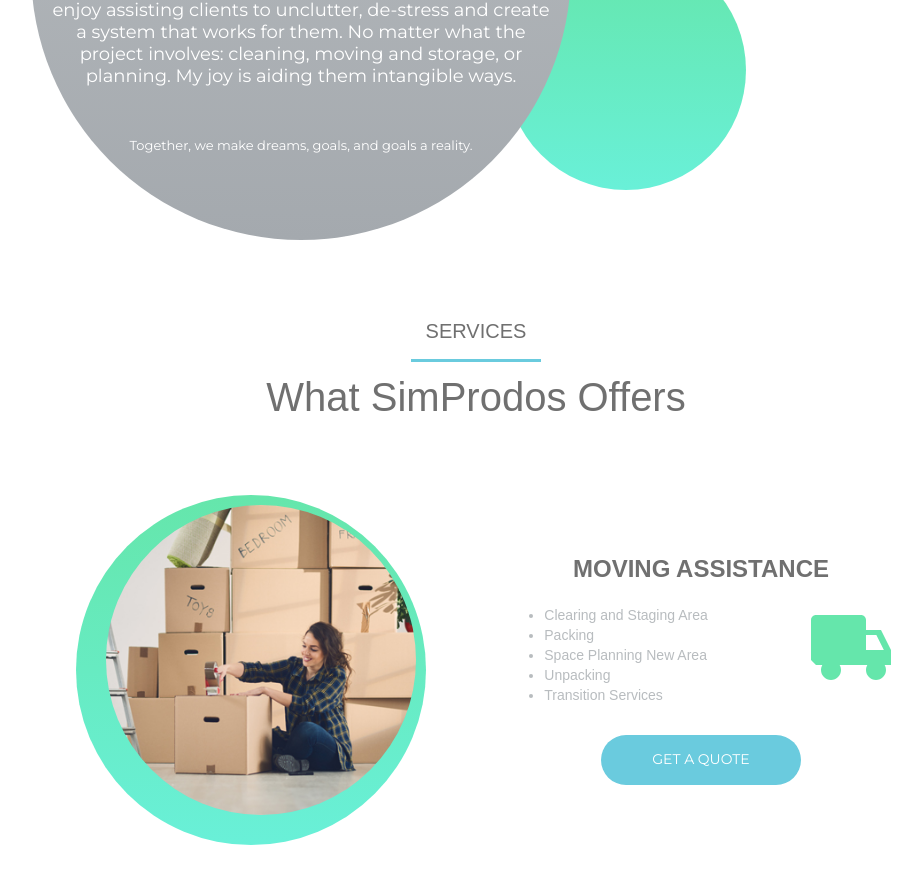
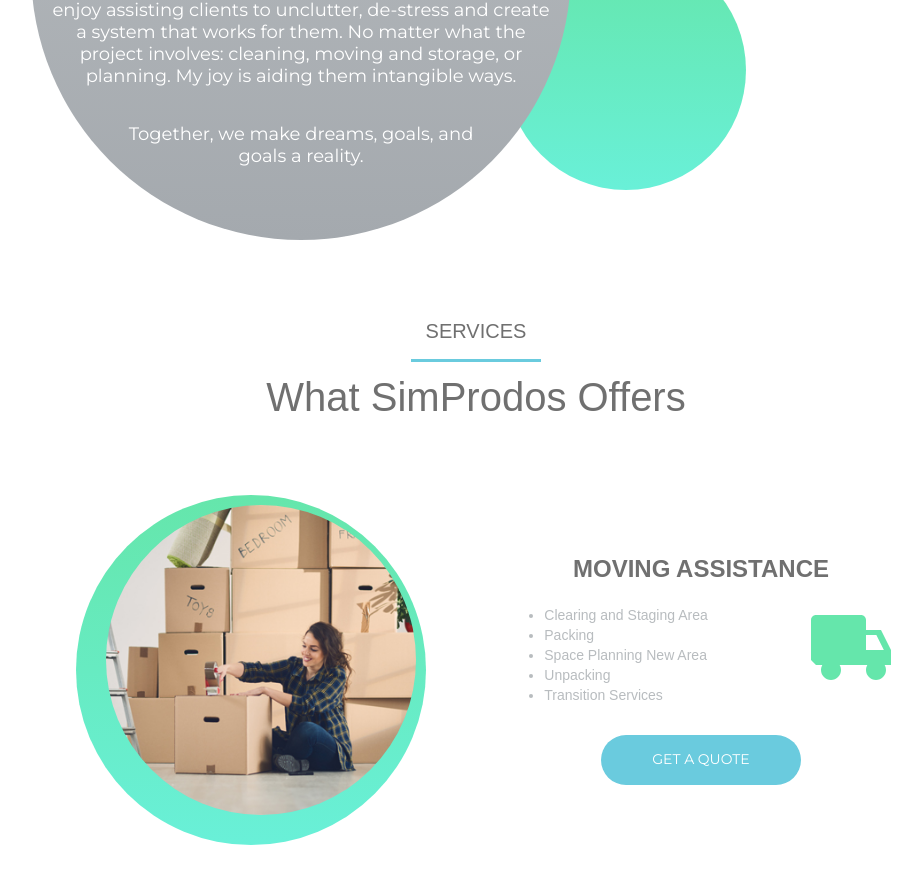
Before and after one commit to ECWireless/simprodos, a Next.js app: page / in a window 1280 px wide. Shown: the part 1160-2043 px from the top of the page, without its empty margins (164-1086 px from the left). Built offline with nearby package versions, Linux system fonts and the light colour scheme; a web font is replaced by a local one.

Commit message:
Polyfill Added

```diff
--- a/package.json
+++ b/package.json
@@ -12,6 +12,7 @@
     "next": "9.2.2",
     "node-sass": "^4.13.1",
     "react": "16.13.0",
-    "react-dom": "16.13.0"
+    "react-dom": "16.13.0",
+    "scroll-behavior-polyfill": "^2.0.13"
   }
 }
--- a/pages/index.js
+++ b/pages/index.js
@@ -1,5 +1,7 @@
 import Head from 'next/head'
 import "../sass/styles.scss"
+import "scroll-behavior-polyfill";
+
 
 // COMPONENTS
 import Header from '../components/Header'
--- a/sass/_about.scss
+++ b/sass/_about.scss
@@ -145,7 +145,7 @@
 
         width: 35rem;
         text-align: center;
-        font-size: 1.3rem;
+        font-size: 1.8rem;
         font-family: $font-secondary;
         color: #fff;
         z-index: 4;
```
Also changed, not shown: 2 other files (tests, documents, lock files or other folders).
